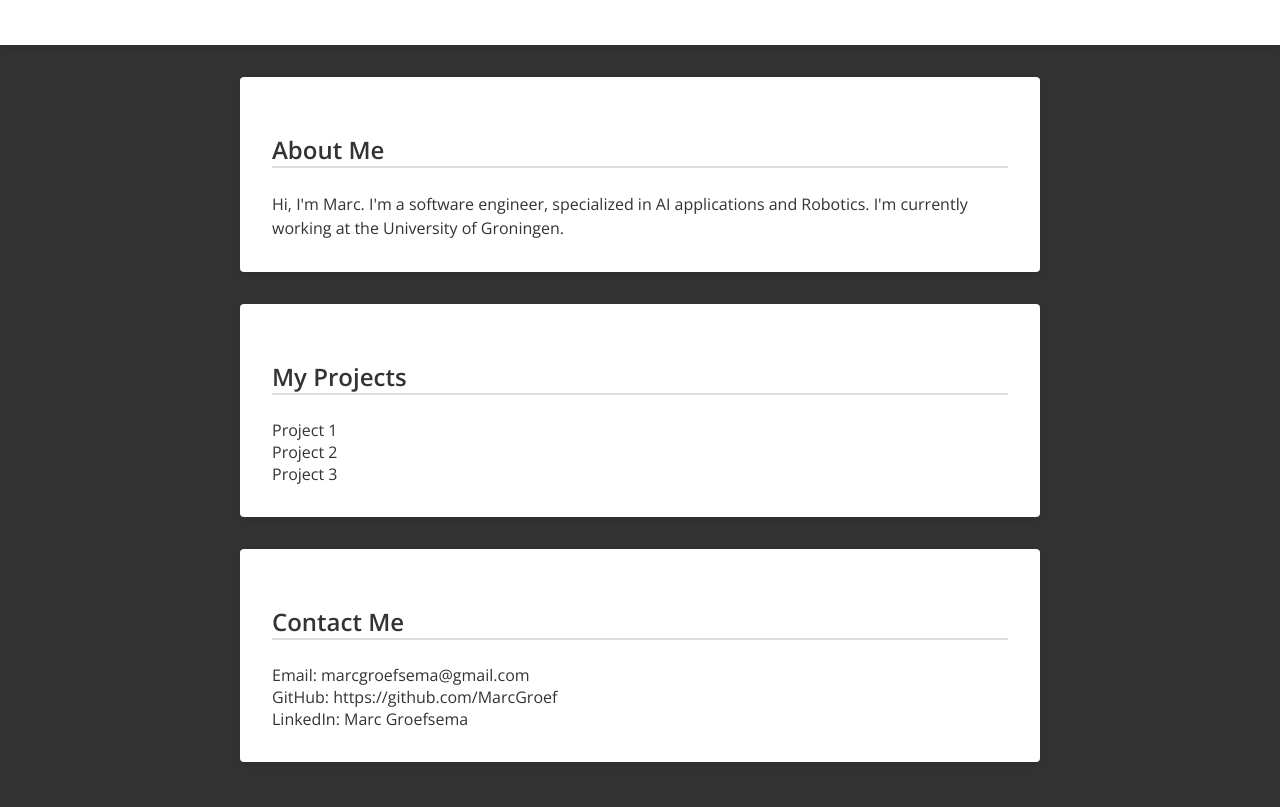
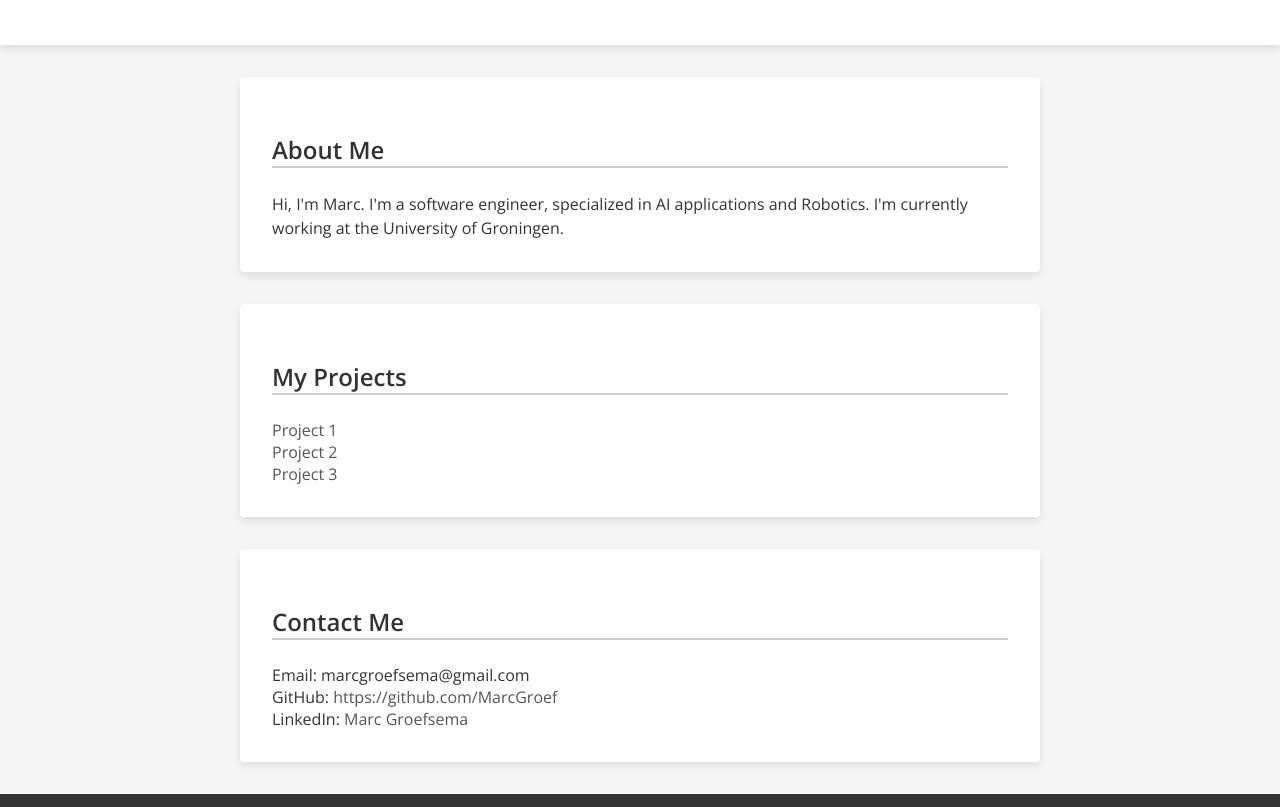
Before and after one commit to MarcGroef/marcgroef.github.io, a plain HTML site: page index.html in a window 1280 px wide. Shown: the part 94-901 px from the top of the page. Drawn offline with nearby package versions, Linux system fonts and the light colour scheme.

Commit message:
Update style.css

```diff
--- a/style.css
+++ b/style.css
@@ -8,7 +8,7 @@
 }
 
 body {
-  background-color: #333;
+  background-color: #f5f5f5;
 }
 
 a {
@@ -26,7 +26,7 @@ h1, h2 {
 }
 
 h2 {
-  border-bottom: 2px solid #ddd;
+  border-bottom: 2px solid #ccc;
 }
 
 section {
@@ -50,6 +50,7 @@ header {
 nav a {
   margin: 0 1em;
   font-weight: 400;
+  color: #333;
 }
 
 /* Main content styles */
@@ -123,3 +124,34 @@ footer {
     font-size: 2.5em;
   }
 }
+
+/* Greyscale palette */
+body {
+  background-color: #f5f5f5;
+  color: #333;
+}
+
+a {
+  color: #555;
+}
+
+h1, h2 {
+  color: #333;
+}
+
+h2 {
+  border-color: #ccc;
+}
+
+section {
+  background-color: #fff;
+  box-shadow: 0 4px 8px rgba(0, 0, 0, 0.1);
+}
+
+nav a:hover {
+  color: #333;
+}
+
+section:hover {
+  background-color: #f0f0f0;
+}
```
